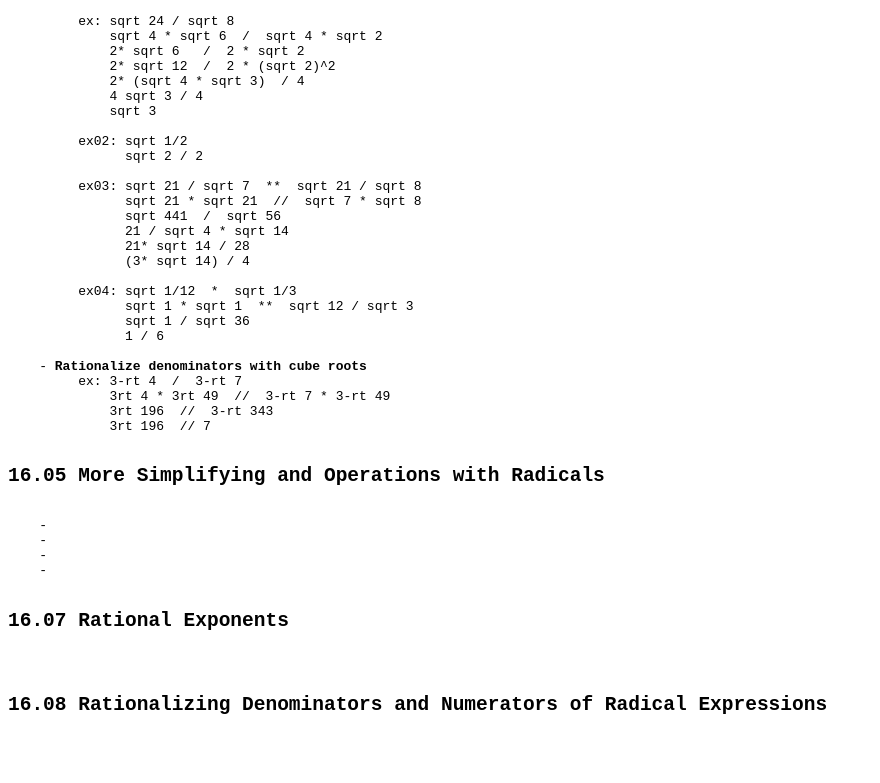
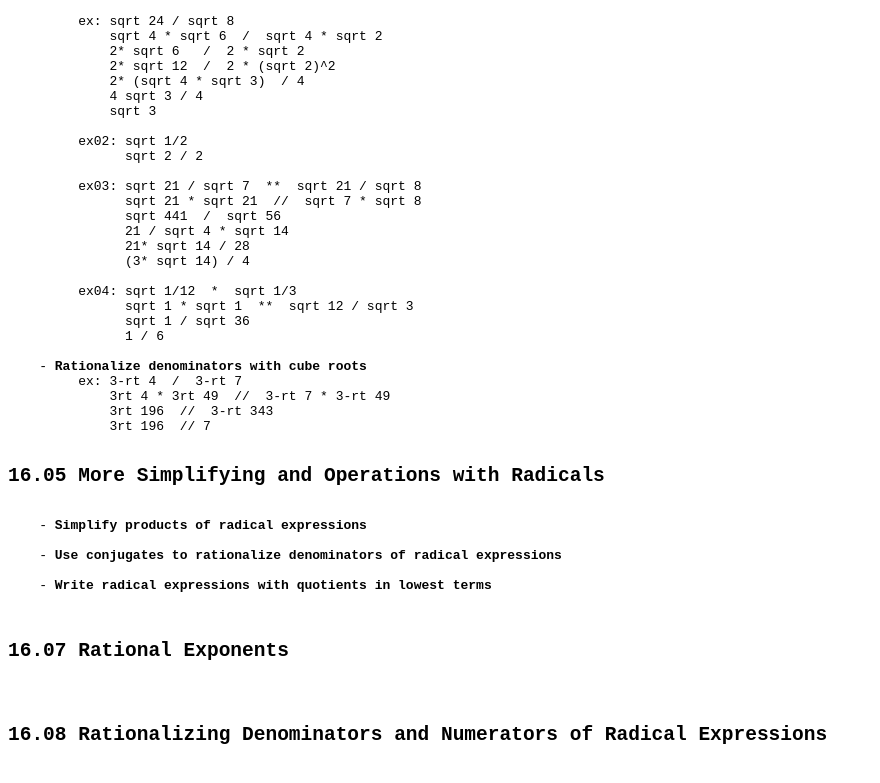
Before and after one commit to Ploppa-Smurph/mathPlacement, a plain HTML site: page 16_rootsRadicals/index.html in a window 1280 px wide. Shown: the part 3522-4305 px from the top of the page, without its empty margins (0-880 px from the left). Drawn offline with Linux system fonts and the light colour scheme.

Commit message:
start 16.05

```diff
--- a/16_rootsRadicals/index.html
+++ b/16_rootsRadicals/index.html
@@ -255,10 +255,12 @@
              3rt 196  // 7
 
 <h2>16.05 More Simplifying and Operations with Radicals</h2>
-    - <b></b>
-    - <b></b>
-    - <b></b>
-    - <b></b>
+    - <b>Simplify products of radical expressions</b>
+
+    - <b>Use conjugates to rationalize denominators of radical expressions</b>
+
+    - <b>Write radical expressions with quotients in lowest terms</b>
+
 
 <h2>16.07 Rational Exponents</h2>
 
```
